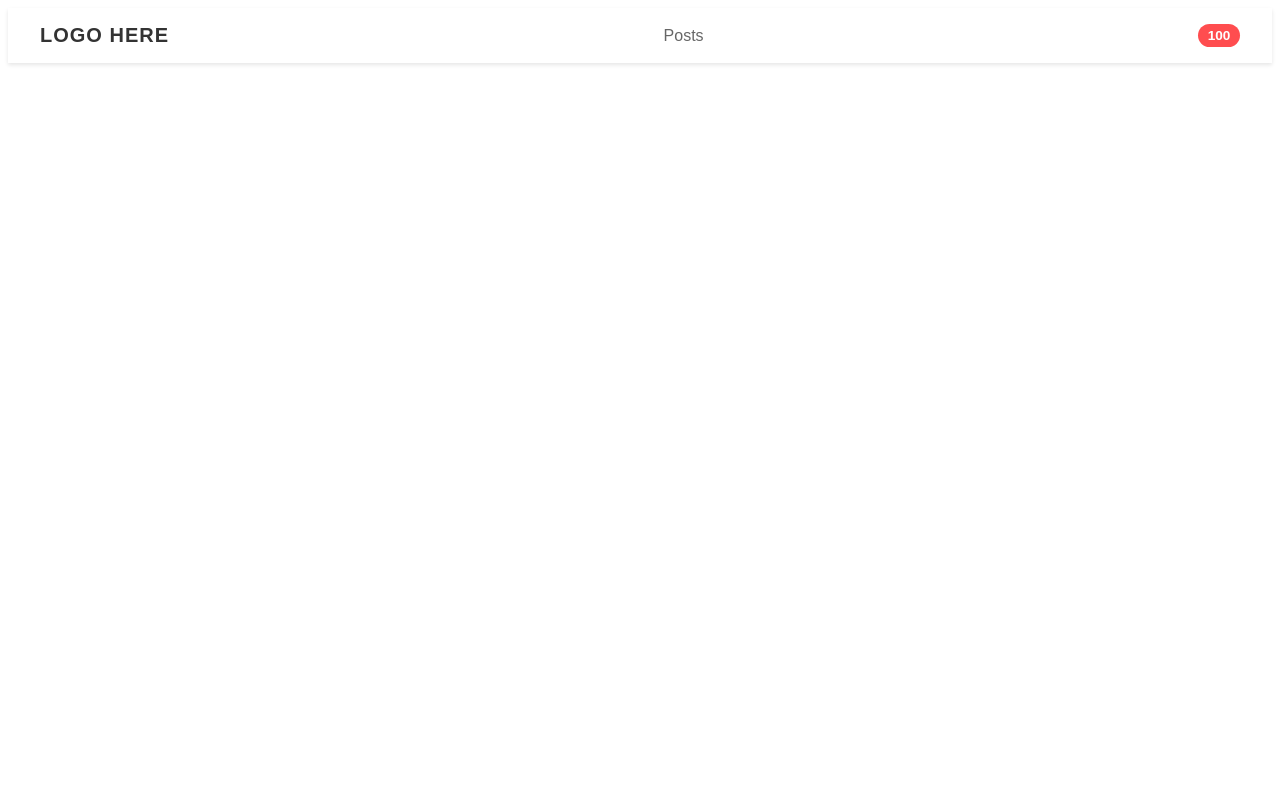
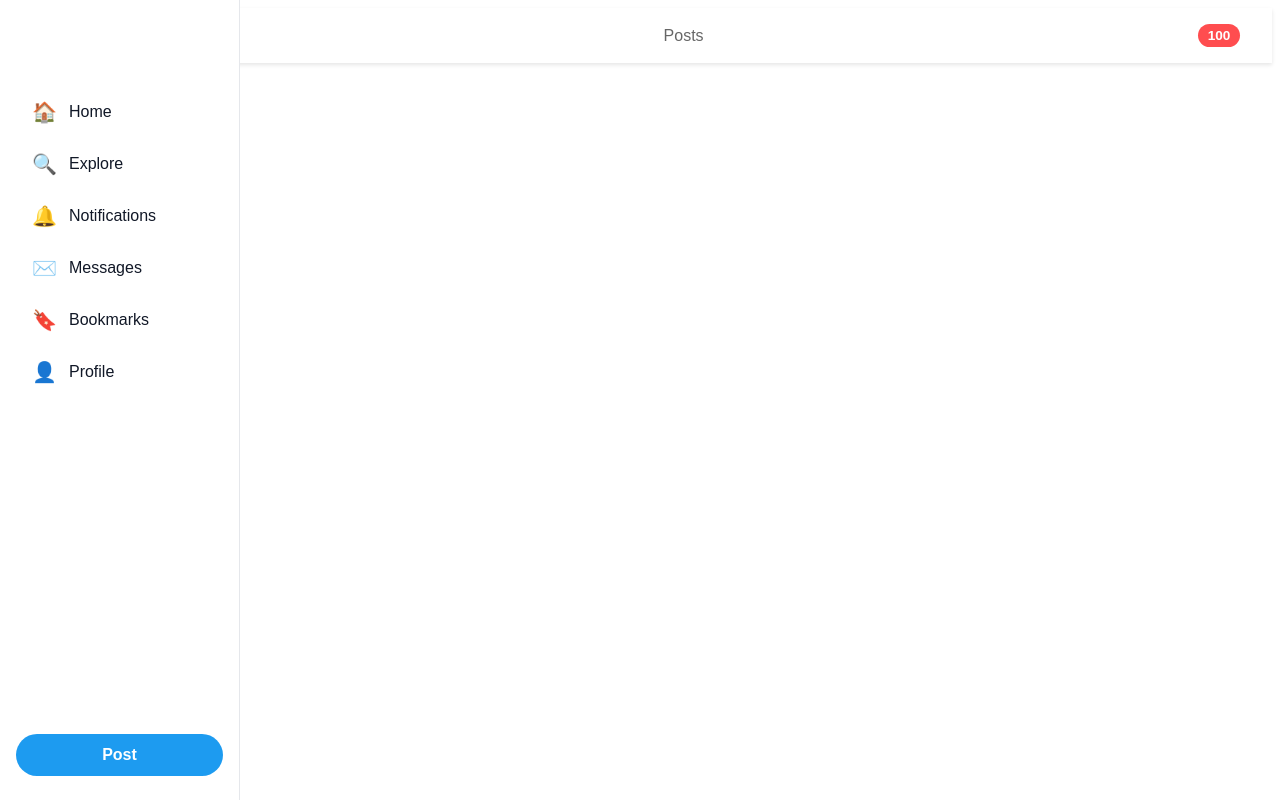
Before and after one commit to peekay11/social_media, a React (Vite) app in the folder frontend/: page / in a window 1280 px wide. Built offline with nearby package versions, Linux system fonts and the light colour scheme.

Commit message:
fixed sidebar

```diff
--- a/frontend/src/App.jsx
+++ b/frontend/src/App.jsx
@@ -2,15 +2,14 @@
 import './App.css'
 
 import Navbar from './components/Navbar'
+import Sidebar from './components/Sidebar'
+
 function App() {
-
-
   return (
     <>
-    <Navbar/>
-
-{/* navbar , feedcomponent , tabsbar  */}
-
+      <Navbar />
+      <Sidebar />
+      {/* feed and tabsbar go here */}
     </>
   )
 }
--- a/frontend/src/components/Sidebar.css
+++ b/frontend/src/components/Sidebar.css
@@ -0,0 +1,67 @@
+.sidebar {
+  position: fixed;
+  top: 0;
+  left: 0;
+  height: 100vh;
+  width: 240px;
+  background-color: #ffffff;
+  border-right: 1px solid #e5e7eb;
+  display: flex;
+  flex-direction: column;
+  justify-content: space-between;
+  padding: 1.5rem 1rem;
+  box-sizing: border-box;
+  font-family: sans-serif;
+}
+
+.sidebar-nav {
+  display: flex;
+  flex-direction: column;
+  gap: 0.25rem;
+  margin-top: 4rem;
+}
+
+.sidebar-item {
+  display: flex;
+  align-items: center;
+  gap: 0.75rem;
+  padding: 0.75rem 1rem;
+  border: none;
+  background: none;
+  border-radius: 9999px;
+  cursor: pointer;
+  font-size: 1rem;
+  color: #111827;
+  text-align: left;
+  width: 100%;
+  transition: background-color 0.15s;
+}
+
+.sidebar-item:hover {
+  background-color: #f3f4f6;
+}
+
+.sidebar-icon {
+  font-size: 1.25rem;
+}
+
+.sidebar-label {
+  font-weight: 500;
+}
+
+.sidebar-post-btn {
+  width: 100%;
+  padding: 0.75rem;
+  background-color: #1d9bf0;
+  color: #ffffff;
+  border: none;
+  border-radius: 9999px;
+  font-size: 1rem;
+  font-weight: 700;
+  cursor: pointer;
+  transition: background-color 0.15s;
+}
+
+.sidebar-post-btn:hover {
+  background-color: #1a8cd8;
+}
--- a/frontend/src/components/Sidebar.jsx
+++ b/frontend/src/components/Sidebar.jsx
@@ -0,0 +1,29 @@
+import { memo } from 'react';
+import './Sidebar.css';
+
+const navItems = [
+  { icon: '🏠', label: 'Home' },
+  { icon: '🔍', label: 'Explore' },
+  { icon: '🔔', label: 'Notifications' },
+  { icon: '✉️', label: 'Messages' },
+  { icon: '🔖', label: 'Bookmarks' },
+  { icon: '👤', label: 'Profile' },
+];
+
+const Sidebar = () => {
+  return (
+    <aside className="sidebar">
+      <nav className="sidebar-nav">
+        {navItems.map(({ icon, label }) => (
+          <button key={label} className="sidebar-item">
+            <span className="sidebar-icon">{icon}</span>
+            <span className="sidebar-label">{label}</span>
+          </button>
+        ))}
+      </nav>
+      <button className="sidebar-post-btn">Post</button>
+    </aside>
+  );
+};
+
+export default memo(Sidebar);
```
